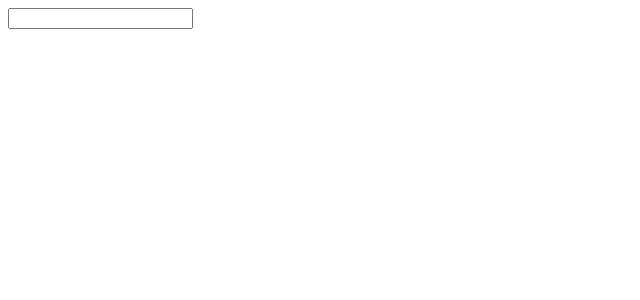
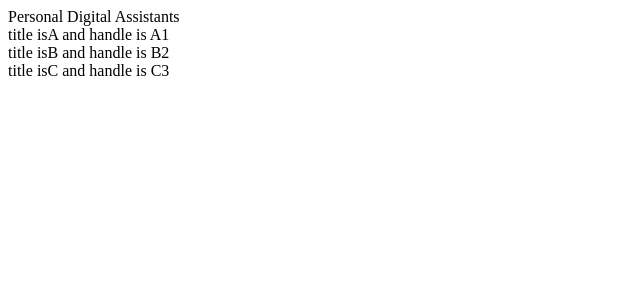
Before and after one commit to Jeungbin/react-udemy-lecture, a React (Create React App) app: page / in a window 1280 px wide. Shown: the top 300 px of the page, without its empty margins (0-640 px from the left). Built offline with nearby package versions, Linux system fonts and the light colour scheme.

Commit message:
29. Using Argument Destructuring

```diff
--- a/src/App.js
+++ b/src/App.js
@@ -1,5 +1,15 @@
+import ProfileCard from "./ProfileCard";
+
 function App() {
-  return <input type="number" />;
+  return (
+    <div>
+      <div>Personal Digital Assistants</div>
+
+      <ProfileCard title="A" handle="A1" />
+      <ProfileCard title="B" handle="B2" />
+      <ProfileCard title="C" handle="C3" />
+    </div>
+  );
 }
 
 export default App;
--- /dev/null
+++ b/src/ProfileCard.js
@@ -0,0 +1,13 @@
+function ProfileCard(props) {
+  // instead of props.title
+  // const title = props.title;
+  // const handle = props.handle;
+  const { title, handle } = props;
+  return (
+    <div>
+      title is{title} and handle is {handle}
+    </div>
+  );
+}
+
+export default ProfileCard;
```
